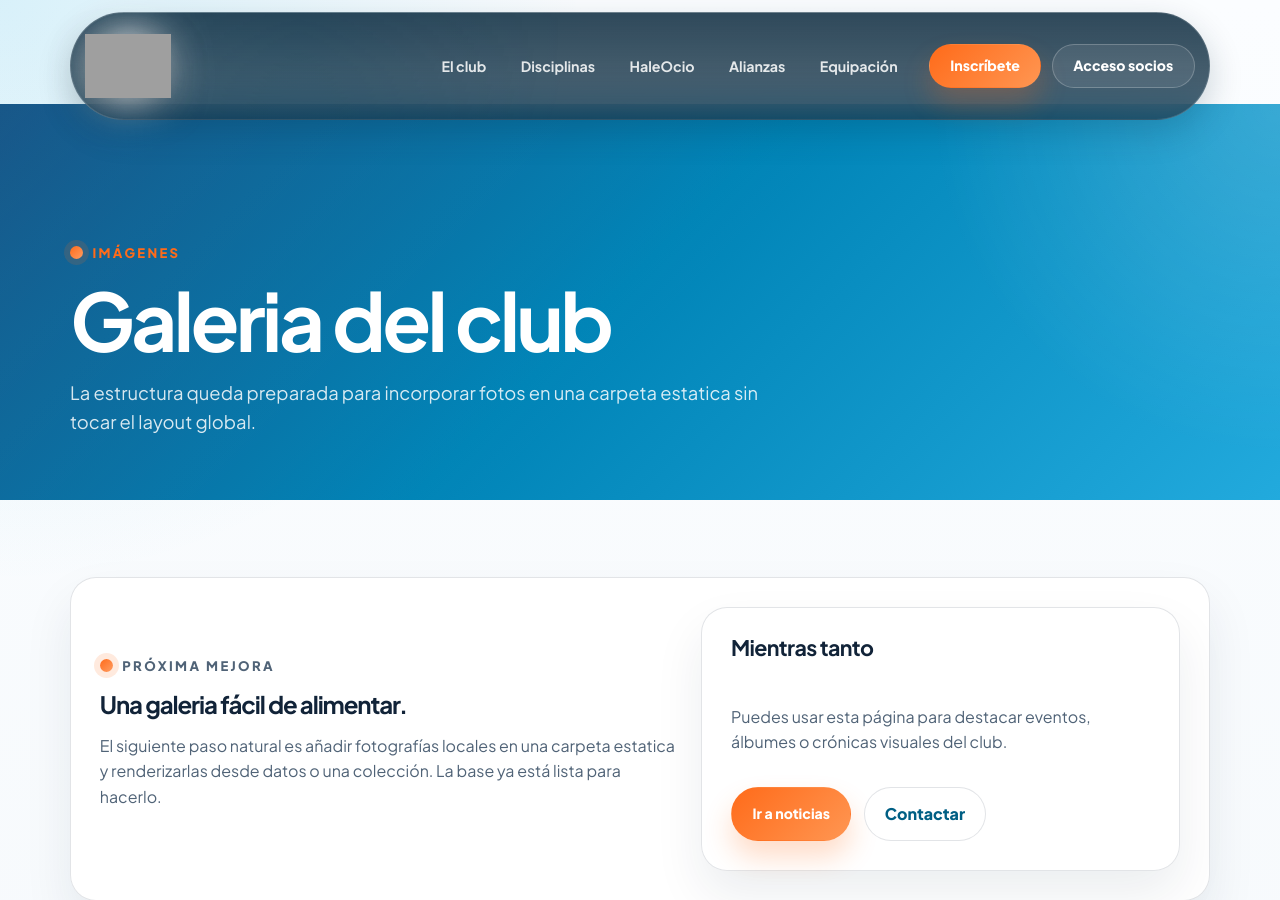
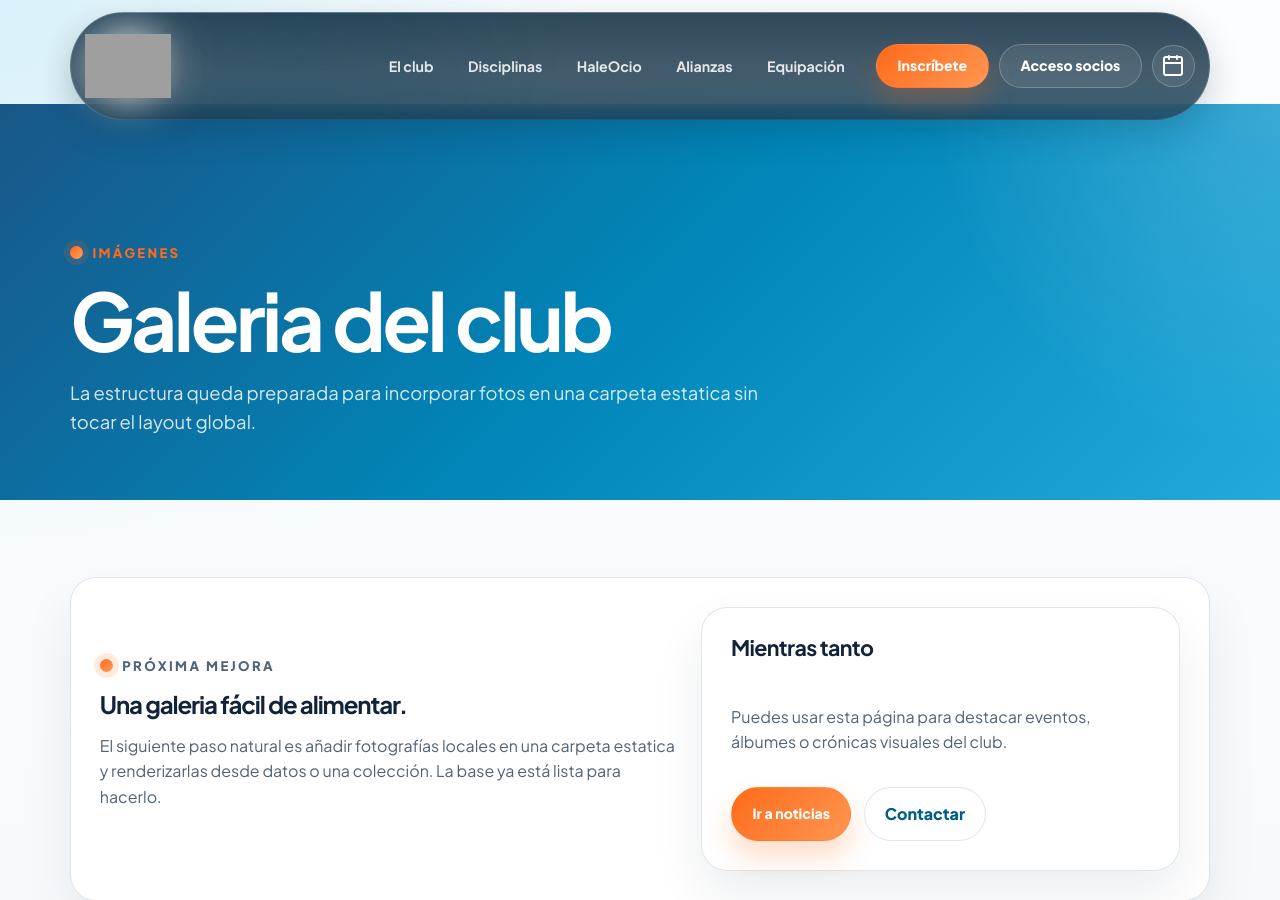
Before and after one commit to igallar98/HalegatosWeb-main, a Jekyll site: the page built from gallery.html, in a window 1280 px wide and 900 px high. Built offline with Jekyll 4.4.1, drawn with Linux system fonts in a browser that asks for light colours; nearby versions of some CDN libraries; grey boxes are pictures that could not be loaded.

Commit message:
calendario

```diff
--- a/_data/home.yml
+++ b/_data/home.yml
@@ -4,8 +4,8 @@
   lead: "Nataci&oacute;n, aguas abiertas y saltos en un ambiente diverso, de ocio y profesional."
   primary_label: "&iexcl;Pru&eacute;banos sin compromiso!"
   primary_url: "/join/"
-  secondary_label: "Conoce el club"
-  secondary_url: "/about/"
+  secondary_label: "Calendario de eventos"
+  secondary_url: "https://calendar.google.com/calendar/embed?src=c_193bde0aa9bcc2b35420193a38e8c9377278bc0ac6781ba5246a9bc4b713b49b%40group.calendar.google.com&ctz=Europe%2FMadrid"
   image: "/static/images/header-principal.png"
   image_alt: "Cabecera principal del Club Halegatos"
 highlights:
--- a/_includes/header.html
+++ b/_includes/header.html
@@ -38,6 +38,9 @@
             </a>
           {% endif %}
         {% endfor %}
+        <a class="site-nav__calendar" href="https://calendar.google.com/calendar/embed?src=c_193bde0aa9bcc2b35420193a38e8c9377278bc0ac6781ba5246a9bc4b713b49b%40group.calendar.google.com&ctz=Europe%2FMadrid" target="_blank" rel="noopener noreferrer" title="Calendario de eventos">
+          <i data-lucide="calendar"></i>
+        </a>
       </div>
     </nav>
 
@@ -85,6 +88,9 @@
             </a>
           {% endif %}
         {% endfor %}
+        <a class="mobile-menu__cta mobile-menu__cta--secondary mobile-menu__calendar" href="https://calendar.google.com/calendar/embed?src=c_193bde0aa9bcc2b35420193a38e8c9377278bc0ac6781ba5246a9bc4b713b49b%40group.calendar.google.com&ctz=Europe%2FMadrid" target="_blank" rel="noopener noreferrer" title="Calendario de eventos">
+          <i data-lucide="calendar"></i>
+        </a>
       </div>
     </nav>
   </div>
--- a/assets/css/main.css
+++ b/assets/css/main.css
@@ -3413,3 +3413,46 @@
   background: rgba(255, 255, 255, 0.1);
   color: #fff;
 }
+
+/* Calendar Button Styles */
+.site-nav__calendar {
+  display: inline-flex;
+  align-items: center;
+  justify-content: center;
+  width: 2.65rem;
+  height: 2.65rem;
+  border-radius: 999px;
+  border: 1px solid rgba(255, 255, 255, 0.22);
+  background: rgba(255, 255, 255, 0.08);
+  color: #fff;
+  transition:
+    transform 180ms ease,
+    background-color 180ms ease,
+    border-color 180ms ease,
+    box-shadow 180ms ease;
+  flex-shrink: 0;
+}
+
+.site-nav__calendar:hover {
+  background: rgba(255, 255, 255, 0.16);
+  transform: translateY(-1px);
+}
+
+.page--home .site-header:not(.is-scrolled) .site-nav__calendar {
+  background: rgba(255, 255, 255, 0.12);
+  border-color: rgba(255, 255, 255, 0.28);
+}
+
+.page--home .site-header:not(.is-scrolled) .site-nav__calendar:hover {
+  background: rgba(255, 255, 255, 0.2);
+}
+
+.mobile-menu__calendar {
+  grid-column: span 2;
+}
+
+@media (max-width: 420px) {
+  .mobile-menu__calendar {
+    grid-column: span 1;
+  }
+}
--- a/index.html
+++ b/index.html
@@ -26,7 +26,10 @@
         <span>{{ home.hero.primary_label }}</span>
         <i data-lucide="arrow-right"></i>
       </a>
-      <a class="button--light" href="{{ home.hero.secondary_url | relative_url }}">{{ home.hero.secondary_label }}</a>
+      <a class="button--light" href="{{ home.hero.secondary_url }}" target="_blank" rel="noopener noreferrer">
+        <i data-lucide="calendar"></i>
+        <span>{{ home.hero.secondary_label }}</span>
+      </a>
     </div>
   </div>
 </section>
```
